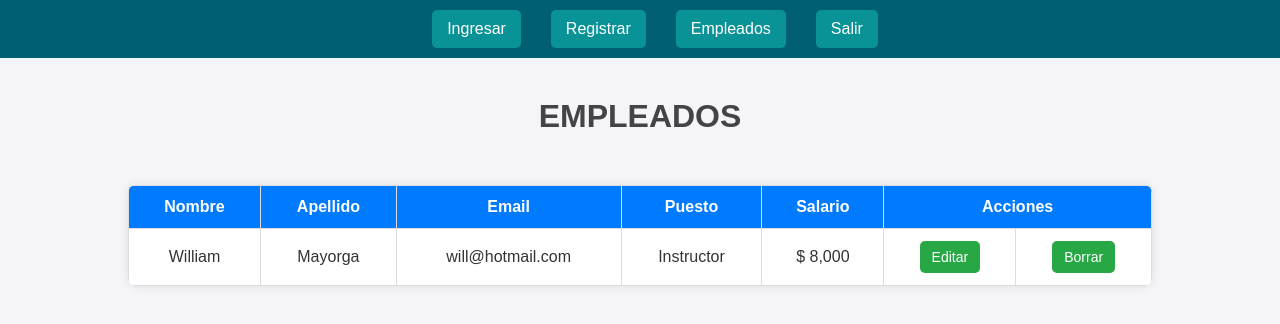
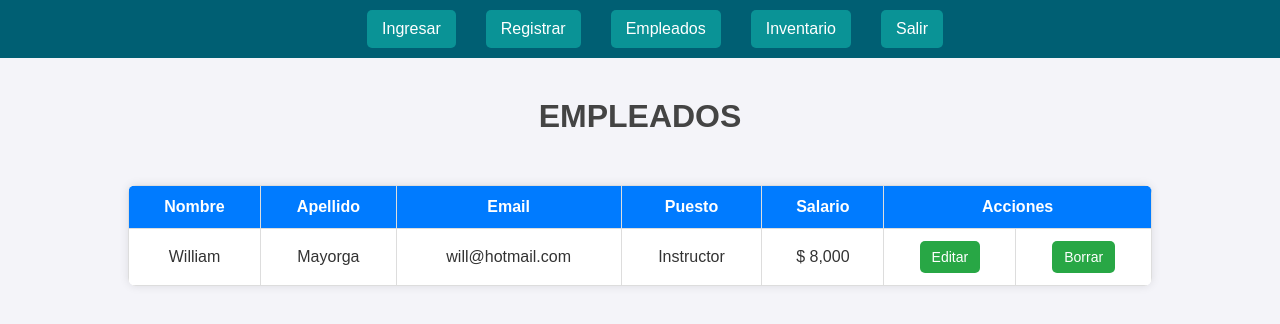
Before and after one commit to santyalfg/TrabajoGitEjmplo, a plain HTML site: page empleados.html in a window 1280 px wide. Drawn offline with Linux system fonts and the light colour scheme.

Commit message:
Verion Mejorada inventario V1.0.3

```diff
--- a/empleados.html
+++ b/empleados.html
@@ -9,7 +9,8 @@
         <div class="top-menu">
             <a href="index.html" class="boton">Ingresar</a>
             <a href="registrar.html" class="boton">Registrar</a>
-            <a href="" class="boton">Empleados</a>
+            <a href="empleados.html" class="boton">Empleados</a>
+            <a href="inventario.html" class="boton">Inventario</a>
             <a href="" class="boton">Salir</a>
         </div>
         <h2>EMPLEADOS</h2>
```
Also changed, not shown: registrar.html (+1 -0 lines).
